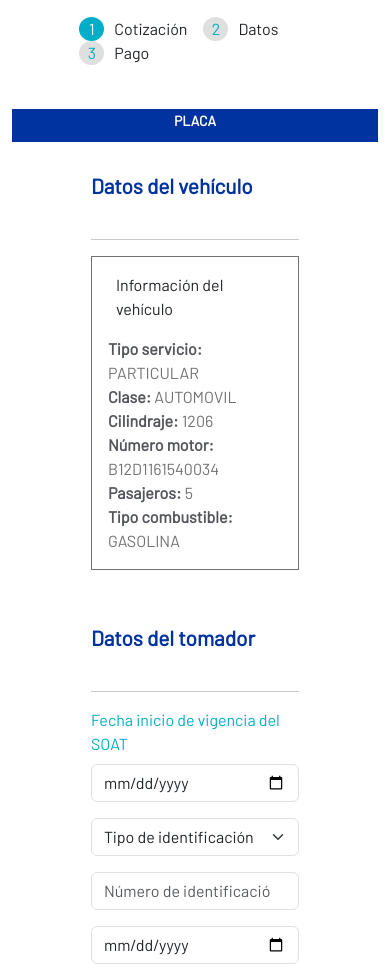
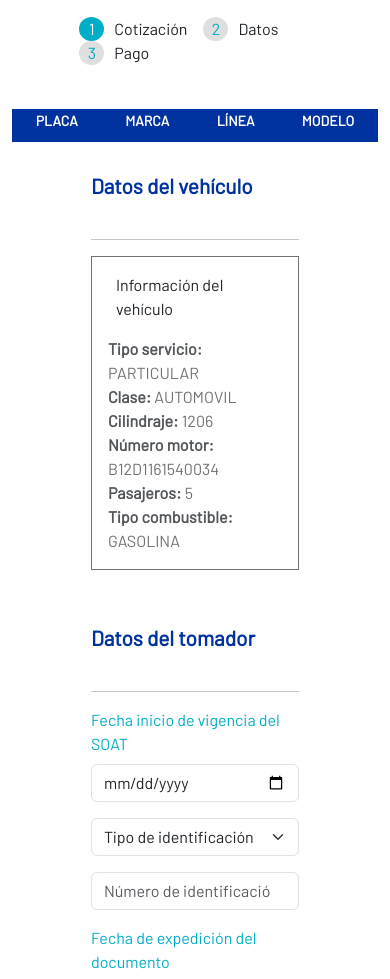
Before and after one commit to zargo223/miweb, a website: page src/public/pay.html in a window 390 px wide. Shown: the part 101-1080 px from the top of the page. Drawn offline with nearby package versions, Linux system fonts and the light colour scheme.

Commit message:
Responsive Web Design

```diff
--- a/src/public/pay.html
+++ b/src/public/pay.html
@@ -10,7 +10,7 @@
     <link rel="stylesheet" href="css/styles.css">
     <style>
         .disabled {
-            display: none!important;
+            display: none !important;
         }
     </style>
 </head>
@@ -21,9 +21,8 @@
         <nav class="navbar navbar-expand-lg px-5">
             <div id="navPay" class="container container-fluid">
                 <img src="img/suraLogo.png" class="navbar-brand" alt="Sura Logo" height="50" />
-                <button class="navbar-toggler" type="button" data-bs-toggle="collapse"
-                    data-bs-target="#searchForm" aria-controls="searchForm"
-                    aria-expanded="false" aria-label="Toggle navigation">
+                <button class="navbar-toggler" type="button" data-bs-toggle="collapse" data-bs-target="#searchForm"
+                    aria-controls="searchForm" aria-expanded="false" aria-label="Toggle navigation">
                     <span class="navbar-toggler-icon"></span>
                 </button>
                 <div></div>
@@ -51,23 +50,24 @@
     <div id="containerInfoBanner" class="container d-flex justify-content-around align-items-start mt-3">
         <div style="width: 60%;"
             class="d-flex justify-content-around align-items-center py-1 text-white w-100 mb-3 vehiculo-summary">
-            <div class="col-auto vehiculo-summary__item pl-4 mr-4 my-auto vehiculo-summary__item_active">
-                <h4 class="vehiculo-summary__title"> PLACA
-                </h4><span class="vehiculo-summary__value vehiculo-summary__value__placa"></span>
+            <div class="vehiculo-summary__item pl-4 mr-4 my-auto vehiculo-summary__item_active">
+                <h4 class="vehiculo-summary__title">PLACA</h4>
+                <span class="vehiculo-summary__value vehiculo-summary__value__placa"></span>
             </div>
-            <div class="col-auto vehiculo-summary__item d-none d-md-block my-auto">
-                <h4 class="vehiculo-summary__title ng-star-inserted">MARCA</h4><!----><span
-                    class="vehiculo-summary__value ng-star-inserted vehiculo-summary__value__marca"></span><!---->
+            <div class="vehiculo-summary__item d-md-flex my-auto">
+                <h4 class="vehiculo-summary__title ng-star-inserted">MARCA</h4>
+                <span class="vehiculo-summary__value ng-star-inserted vehiculo-summary__value__marca"></span>
             </div>
-            <div class="col-auto vehiculo-summary__item d-none d-md-block my-auto">
-                <h4 class="vehiculo-summary__title ng-star-inserted">LÍNEA</h4><!----><span
-                    class="vehiculo-summary__value ng-star-inserted vehiculo-summary__value__linea"></span><!---->
+            <div class="vehiculo-summary__item d-md-flex my-auto">
+                <h4 class="vehiculo-summary__title ng-star-inserted">LÍNEA</h4>
+                <span class="vehiculo-summary__value ng-star-inserted vehiculo-summary__value__linea"></span>
             </div>
-            <div class="col-auto vehiculo-summary__item d-none d-md-block my-auto mr-5">
-                <h4 class="vehiculo-summary__title ng-star-inserted"> MODELO </h4><!----><span
-                    class="vehiculo-summary__value ng-star-inserted vehiculo-summary__value__modelo"></span><!---->
+            <div class="vehiculo-summary__item d-md-flex my-auto mr-5">
+                <h4 class="vehiculo-summary__title ng-star-inserted">MODELO</h4>
+                <span class="vehiculo-summary__value ng-star-inserted vehiculo-summary__value__modelo"></span>
             </div>
         </div>
+
         <div id="valorToPay" style="width: 40%;" class="ms-5 d-flex flex-column">
             <div class="valueToPay d-flex justify-content-around">
                 <p>VALOR A PAGAR</p>
@@ -101,8 +101,9 @@
                         <li class="ng-star-inserted-plus"><strong>Tipo combustible: </strong><span
                                 id="vehiculo-detail-combustible" class="vehiculo-detail-style">GASOLINA</span></li>
                         <!---->
-                        <li class="ng-star-inserted-plus  plus-vin-detail disabled"><strong>VIN: </strong><span id="vehiculo-detail-vin"
-                                class="vehiculo-detail-style">9GAMF48DXHB024587</span></li><!----><!---->
+                        <li class="ng-star-inserted-plus  plus-vin-detail disabled"><strong>VIN: </strong><span
+                                id="vehiculo-detail-vin" class="vehiculo-detail-style">9GAMF48DXHB024587</span></li>
+                        <!----><!---->
                     </ul>
                 </div>
             </div>
@@ -133,8 +134,11 @@
                 </div>
 
                 <div class="mb-3">
+                    <label for="exampleFormControlInput1" class="form-label" style="color: #00aec7;">Fecha de expedición
+                        del documento</label>
                     <input type="date" class="form-control" id="exampleFormControlInput1"
-                        placeholder="Fecha de expedición del documento" required>
+                        placeholder="Fecha de expedición del documento" title="Fecha de expedición del documento"
+                        required>
                 </div>
 
                 <div class="mb-3">
@@ -174,7 +178,8 @@
             </div>
         </div>
 
-        <div id="datosButton" style="width: 30%; display: none;" class="d-flex justify-content-center flex-column align-items-start">
+        <div id="datosButton" style="width: 30%; display: none;"
+            class="d-flex justify-content-center flex-column align-items-start">
             <div id="valorToPayHidden" style="display: none;" class="ms-5 d-flex flex-column">
                 <div class="valueToPay d-flex justify-content-around">
                     <p>VALOR A PAGAR</p>
```
